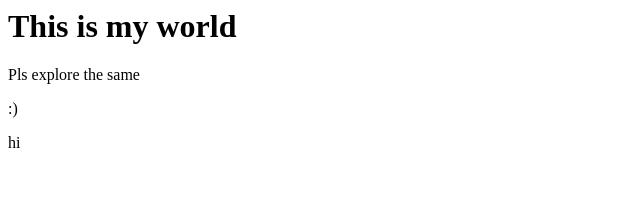
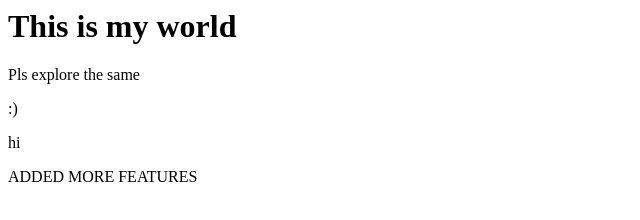
Before and after one commit to QAkumari/Awesome-repor, a plain HTML site: page index.html in a window 1280 px wide. Shown: the whole page, without its empty margins (0-640 px from the left). Drawn offline with Linux system fonts and the light colour scheme.

Commit message:
ADDED A ROW

```diff
--- a/index.html
+++ b/index.html
@@ -4,5 +4,5 @@
 <p>Pls explore the same</p>
 <p> :) </p>
 <p> hi </p>
-
+<p> ADDED MORE FEATURES</p>
 </html>
```
